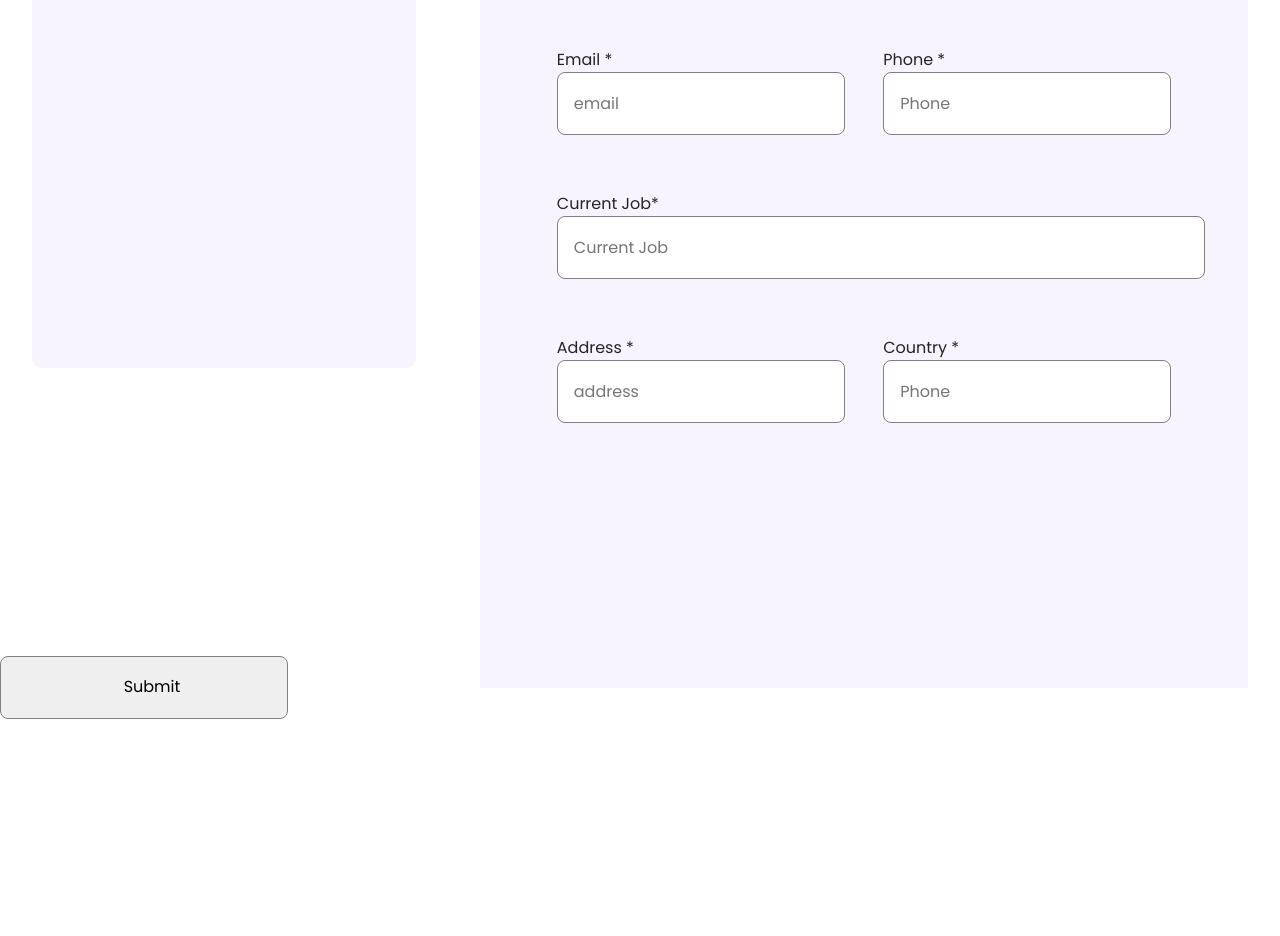
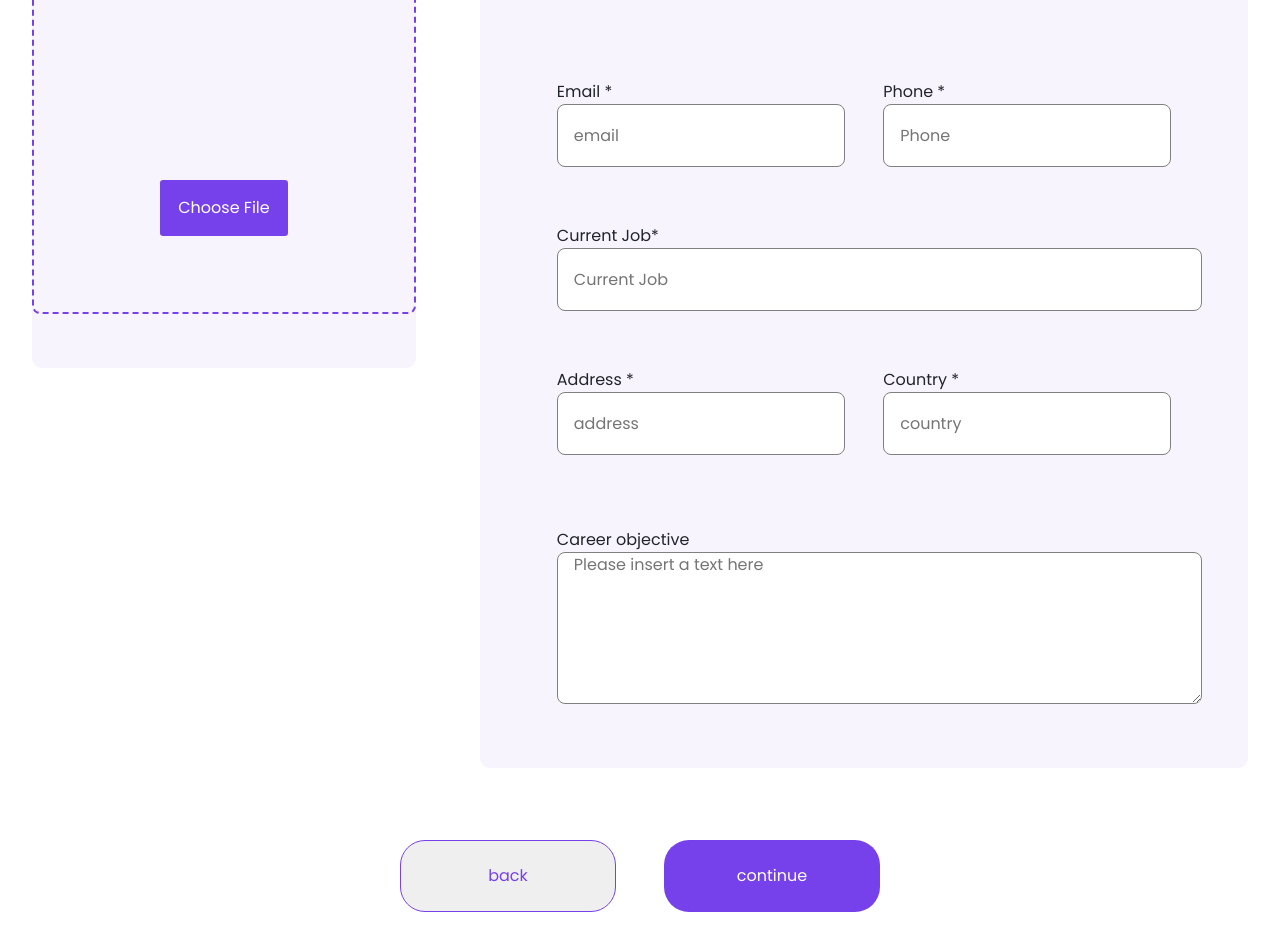
Before and after one commit to ibrahimkonlan/CV-Builder, a React (Create React App) app: page /personal in a window 1280 px wide. Shown: the part 332-1268 px from the top of the page. Before the commit the page ends 1180 px from the top, so only its background shows below. Built offline with nearby package versions, Linux system fonts and the light colour scheme.

Commit message:
styling completed

```diff
--- a/src/components/PersonalDetails/PersonalDetails.Style.css
+++ b/src/components/PersonalDetails/PersonalDetails.Style.css
@@ -1,4 +1,4 @@
-.text-wrapper{
+.text-wrapper {
   width: 50%;
   margin: 2em auto;
   display: flex;
@@ -6,111 +6,192 @@
   justify-content: center;
   align-items: center;
 }
-.text-wrapper h1{
+.text-wrapper h1 {
   font-size: 3em;
   font-weight: bold;
-    color: #7640EB;
-
+  color: #7640eb;
 }
-form{
+form {
   height: 120vh;
 }
-.personal-details{
+.personal-details {
   display: flex;
   justify-content: space-around;
-    height: 80%;
+  height: 90%;
 }
-.image-upload{
+.image-upload {
   /* border: 1px solid black; */
   width: 30%;
   height: 60vh;
   border-radius: 10px;
-    background-color:#7640eb0f;
+  background-color: #7640eb0f;
 }
-.details-wrapper{
+h3 {
+  margin: 1em auto;
+  text-align: center;
+  color: #7640eb;
+}
+input[type="file"] {
+  width: 100%;
+  height: 70%;
+  border: 2px dashed #7640eb;
+  outline-color: #7640eb;
+  color: #7640eb;
+}
+input[type="file"]::file-selector-button {
+  margin: 2em 0.4em;
+  width: 8em;
+  height: 7vh;
+  color: white;
+  border: none;
+  border-radius: 0.2em;
+  background-color: #7640eb;
+  position: absolute;
+  top: 60%;
+  left: 12%;
+}
+
+
+.details-wrapper {
   width: 60%;
-    height: 100vh;
-    background-color:#7640eb0f;
+  height: 110vh;
+  background-color: #7640eb0f;
+  border-radius: 10px;
 }
-input{
+input {
   width: 18em;
   height: 7.8vh;
   border-radius: 8px;
   border: 1px solid grey;
-    outline-color: #7640EB;
+  outline-color: #7640eb;
   padding-left: 1em;
 }
-.fullname{
+.fullname {
   width: 80%;
   margin-top: 1em;
-    margin-left:  auto;
+  margin-left: auto;
   margin-right: auto;
   display: flex;
   justify-content: space-between;
 }
-.firstname{
+.firstname {
   display: flex;
   flex-direction: column;
-    height: 18vh;
+  height: 22vh;
 }
 
-.lastname{
+.lastname {
   display: flex;
   flex-direction: column;
-    height: 18vh;
+  height: 22vh;
 }
-.email-phone-container{
+.email-phone-container {
   width: 80%;
-    margin-left:  auto;
+  margin-left: auto;
   margin-right: auto;
   display: flex;
   justify-content: space-between;
 }
 
-.phone{
+.phone {
   display: flex;
   flex-direction: column;
   height: 18vh;
 }
-.email{
+.email {
   display: flex;
   flex-direction: column;
   height: 18vh;
 }
-.current-job{
+.current-job {
   width: 80%;
-    margin-left:  auto;
+  margin-left: auto;
   margin-right: auto;
   display: flex;
   justify-content: space-between;
 }
-.job{
+.job {
   display: flex;
   flex-direction: column;
   height: 18vh;
 }
-input[type=text]{
-    width: 40.5em;
+input[type="text"] {
+  width: 40.3em;
   height: 7.8vh;
   border-radius: 8px;
   border: 1px solid grey;
-    outline-color: #7640EB;
+  outline-color: #7640eb;
   padding-left: 1em;
 }
-.address-country-container{
+.address-country-container {
   width: 80%;
-    margin-left:  auto;
+  margin-left: auto;
   margin-right: auto;
   display: flex;
   justify-content: space-between;
 }
-.address{
+.address {
   display: flex;
   flex-direction: column;
   height: 18vh;
 }
-.country{
+.country {
   display: flex;
   flex-direction: column;
   height: 18vh;
 }
+.career-objective {
+  width: 80%;
+  margin-top: 1em;
+  margin-left: auto;
+  margin-right: auto;
+  display: flex;
+  justify-content: space-between;
+}
+.objective {
+  display: flex;
+  flex-direction: column;
+  height: 22vh;
+}
+textarea {
+  width: 40.3em;
+  height: 30vh;
+  border-radius: 8px;
+  border: 1px solid grey;
+  outline-color: #7640eb;
+  padding-left: 1em;
+}
+p {
+  color: #bd0808;
+}
+
+p::before {
+  display: inline;
+  content: "⚠ ";
+}
+.button-wrapper{
+    margin-top: 4em;
+    margin-left: auto;
+    margin-right: auto;
+    width: 30em;
+    height: 15vh;
+    display: flex;
+    justify-content: space-between;
+    align-items: center;
+}
+button{
+    width: 45%;
+    height: 9vh;
+    border-radius: 25px;
+    border: 1px solid #7640eb;
+    color: #7640eb;
+}
+.continue{
+    background-color: #7640eb;
+    color: white;
+    border: none;
+
+}
+.continue:hover{
+    background-color: #a27df2;
+}
--- a/src/components/PersonalDetails/PersonalDetails.js
+++ b/src/components/PersonalDetails/PersonalDetails.js
@@ -1,20 +1,24 @@
-import React from "react";
+import React, { useState } from "react";
 import "./PersonalDetails.Style.css";
 import { useForm } from "react-hook-form";
 import { yupResolver } from "@hookform/resolvers/yup";
 import * as yup from "yup";
+import { useNavigate } from "react-router-dom";
 
 const personalSchema = yup.object().shape({
-  firstName: yup.string().required(),
-  lastName: yup.string().required(),
+  firstName: yup.string().min(4).max(25).required(),
+  lastName: yup.string().min(4).max(25).required(),
   email: yup.string().email().required(),
   phone: yup.number().required(),
   currentJob: yup.string().required(),
   address: yup.string().required(),
   country: yup.string().required(),
+  careerObjective: yup.string().min(100).max(250),
 });
 
 const PersonalDetails = () => {
+  const navigate = useNavigate();
+
   const {
     register,
     reset,
@@ -23,9 +27,14 @@ const PersonalDetails = () => {
   } = useForm({
     resolver: yupResolver(personalSchema),
   });
+
   const onSubmit = (data) => {
     console.log(data);
     reset();
+  };
+
+  const handleBack = () => {
+    navigate("/");
   };
   return (
     <>
@@ -36,18 +45,21 @@ const PersonalDetails = () => {
 
       <form onSubmit={handleSubmit(onSubmit)}>
         <div className="personal-details">
-          <div className="image-upload"></div>
+          <div className="image-upload">
+            <h3>upload your image</h3>
+            <input type="file" />
+          </div>
           <div className="details-wrapper">
             <div className="fullname">
               <div className="firstname">
                 <label>First Name *</label>
-                <input  placeholder="First Name" {...register("firstName")} />
+                <input placeholder="First Name" {...register("firstName")} />
                 {errors.firstName && <p>{errors.firstName.message}</p>}
               </div>
 
               <div className="lastname">
                 <label>Last Name *</label>
-                <input  placeholder="Last Name" {...register("lastName")} />
+                <input placeholder="Last Name" {...register("lastName")} />
                 {errors.lastName && <p>{errors.lastName.message}</p>}
               </div>
             </div>
@@ -55,21 +67,25 @@ const PersonalDetails = () => {
             <div className="email-phone-container">
               <div className="email">
                 <label>Email *</label>
-                <input  placeholder="email" {...register("email")} />
+                <input placeholder="email" {...register("email")} />
                 {errors.email && <p>{errors.email.message}</p>}
               </div>
 
               <div className="phone">
                 <label>Phone *</label>
-                <input  placeholder="Phone" {...register("phone")} />
-                <p>{errors.phone && "should contain only numbers"}</p>
+                <input placeholder="Phone" {...register("phone")} />
+                {errors.phone && <p>should contain only numbers</p>}
               </div>
             </div>
 
             <div className="current-job">
               <div className="job">
                 <label>Current Job*</label>
-                <input  type="text" placeholder="Current Job" {...register("currentJob")} />
+                <input
+                  type="text"
+                  placeholder="Current Job"
+                  {...register("currentJob")}
+                />
                 {errors.currentJob && <p>{errors.currentJob.message}</p>}
               </div>
             </div>
@@ -77,21 +93,39 @@ const PersonalDetails = () => {
             <div className="address-country-container">
               <div className="address">
                 <label>Address *</label>
-                <input  placeholder="address" {...register("address")} />
+                <input placeholder="address" {...register("address")} />
                 {errors.address && <p>{errors.address.message}</p>}
               </div>
 
               <div className="country">
                 <label>Country *</label>
-                <input  placeholder="Phone" {...register("country")} />
+                <input placeholder="country" {...register("country")} />
                 {errors.country && <p>{errors.country.message}</p>}
               </div>
             </div>
 
+            <div className="career-objective">
+              <div className="objective">
+                <label>Career objective </label>
+                <textarea
+                  type="text"
+                  placeholder="Please insert a text here"
+                  {...register("careerObjective")}
+                />
+
+                {errors.careerObjective && (
+                  <p>{errors.careerObjective.message}</p>
+                )}
+              </div>
+            </div>
           </div>
         </div>
-
-        <input type="submit" />
+        <div className="button-wrapper">
+          <button className="back" onClick={handleBack}>
+            back
+          </button>
+          <button className="continue">continue</button>
+        </div>
       </form>
     </>
   );
```
Also changed, not shown: src/components/CVPage/CVPage.js (+9 -0 lines). Lines whose indentation alone changed are shown as unchanged.
